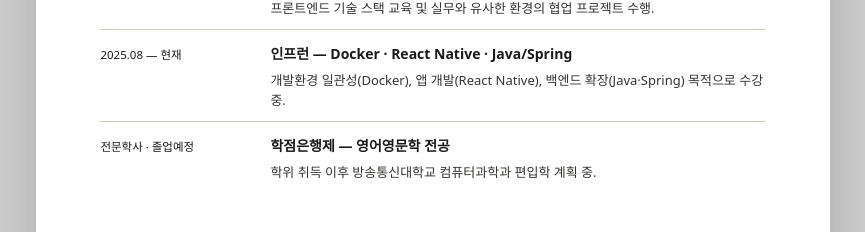
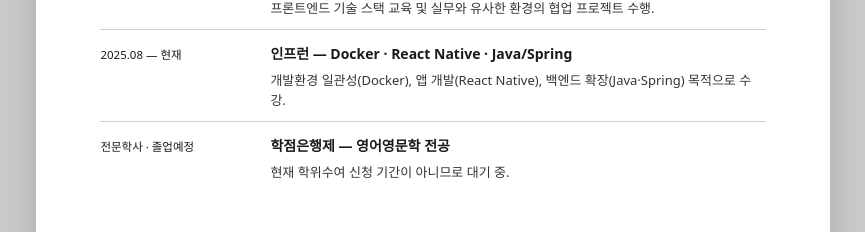
Before and after one commit to seong5/seong5.github.io, a Next.js app: page /resume in a window 1280 px wide. Shown: the part 4284-4516 px from the top of the page, without its empty margins (207-1072 px from the left). Built offline with nearby package versions, Linux system fonts and the light colour scheme.

Commit message:
📝 docs: 이력서 Education 항목 설명 문구 수정
인프런 항목 '수강 중' → '수강', 학점은행제 항목 설명을
학위수여 신청 대기 상태 반영으로 갱신

```diff
--- a/app/resume/page.tsx
+++ b/app/resume/page.tsx
@@ -131,12 +131,12 @@ const EDUCATION = [
   {
     period: '2025.08 — 현재',
     title: '인프런 — Docker · React Native · Java/Spring',
-    desc: '개발환경 일관성(Docker), 앱 개발(React Native), 백엔드 확장(Java·Spring) 목적으로 수강 중.',
+    desc: '개발환경 일관성(Docker), 앱 개발(React Native), 백엔드 확장(Java·Spring) 목적으로 수강.',
   },
   {
     period: '전문학사 · 졸업예정',
     title: '학점은행제 — 영어영문학 전공',
-    desc: '학위 취득 이후 방송통신대학교 컴퓨터과학과 편입학 계획 중.',
+    desc: '현재 학위수여 신청 기간이 아니므로 대기 중.',
   },
 ];
 
```
